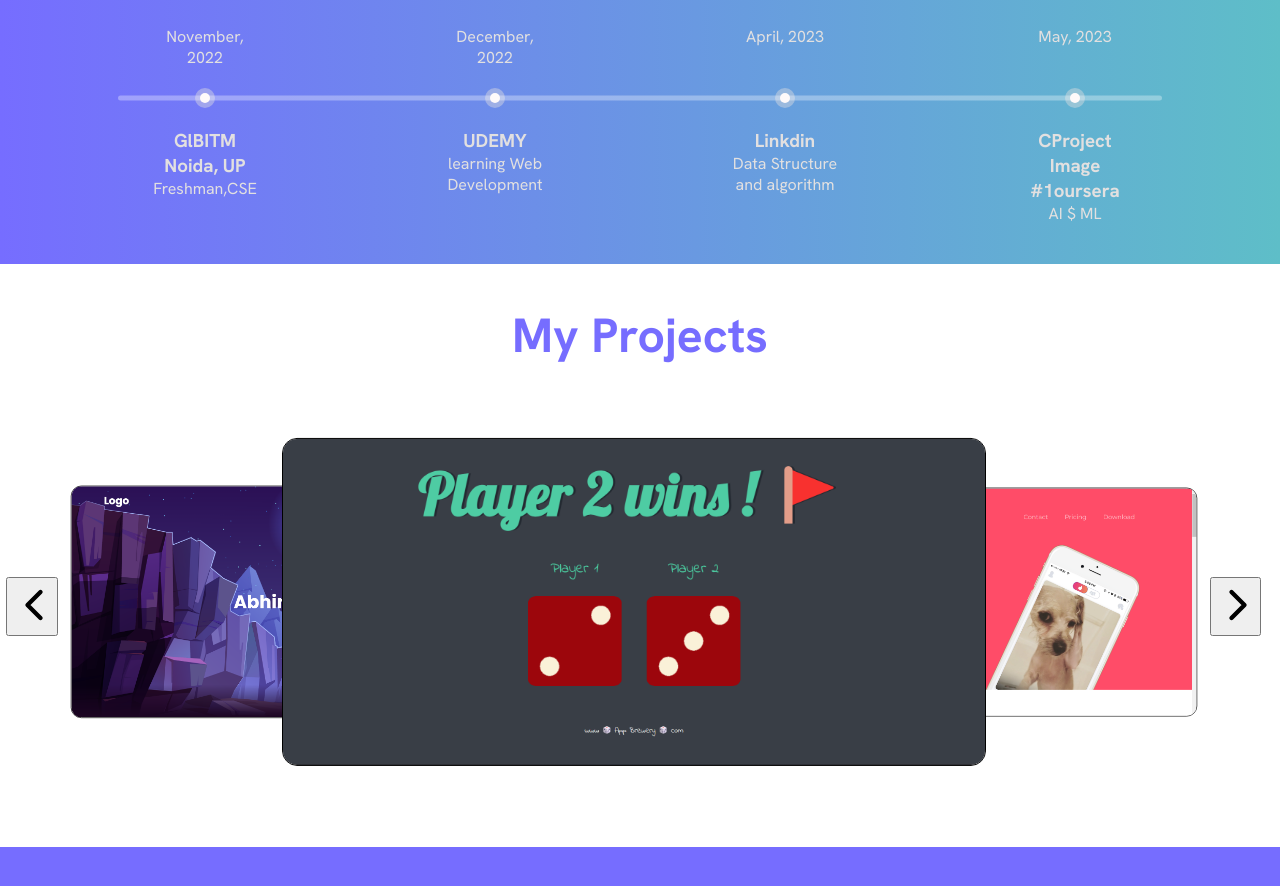
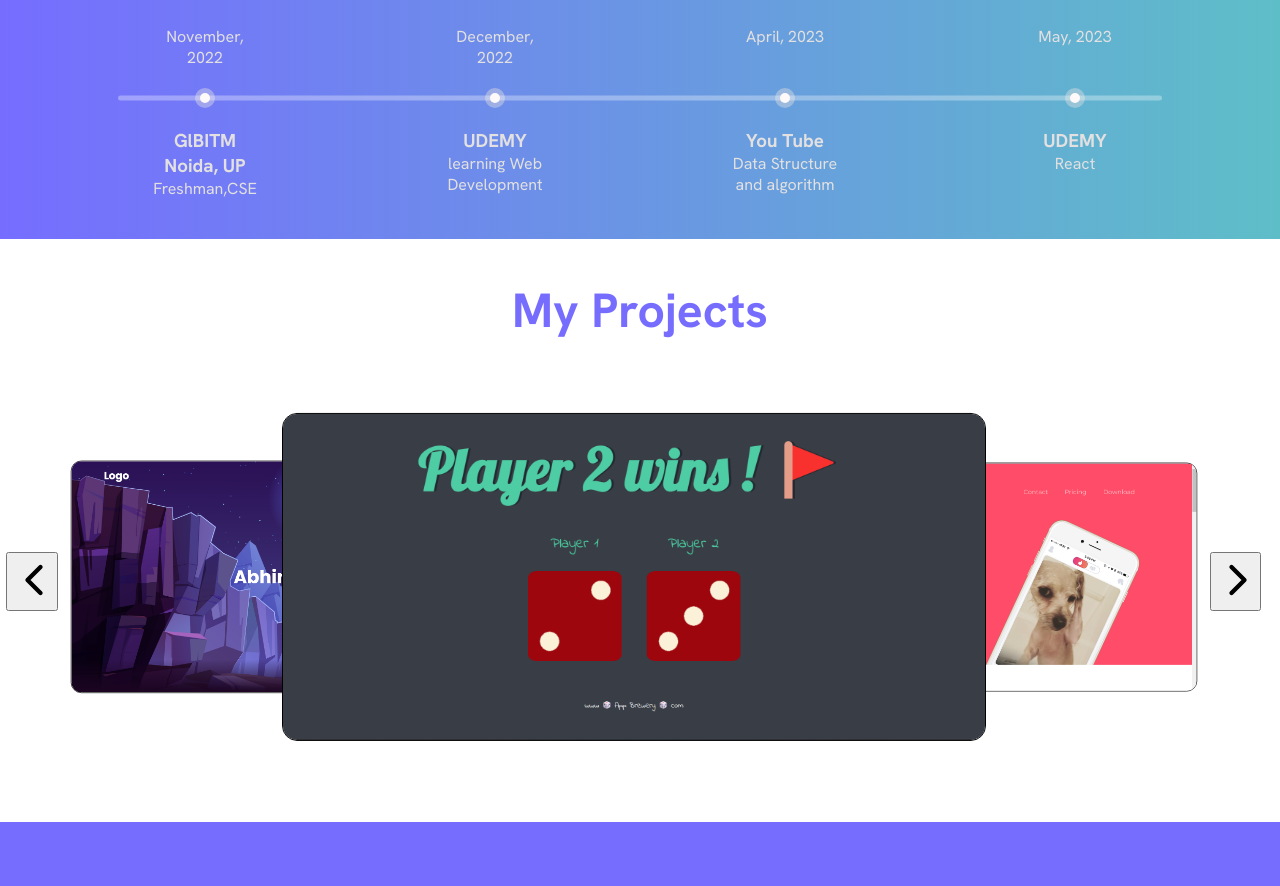
Before and after one commit to AbhimanyuSingh2005/portfolio, a plain HTML site: page index.html in a window 1280 px wide. Shown: the part 1380-2266 px from the top of the page. Drawn offline with nearby package versions, Linux system fonts and the light colour scheme.

Commit message:
Update educatoinal changes

```diff
--- a/index.html
+++ b/index.html
@@ -106,12 +106,12 @@
           <p>learning Web Development</p>
         </li>
         <li>
-          <h3>Linkdin</h3>
+          <h3>You Tube</h3>
           <p>Data Structure and algorithm</p>
         </li>
         <li>
-          <h3>CProject Image #1oursera</h3>
-          <p>AI $ ML</p>
+          <h3>UDEMY</h3>
+          <p>React</p>
         </li>
       </ul>
     </section>
```
